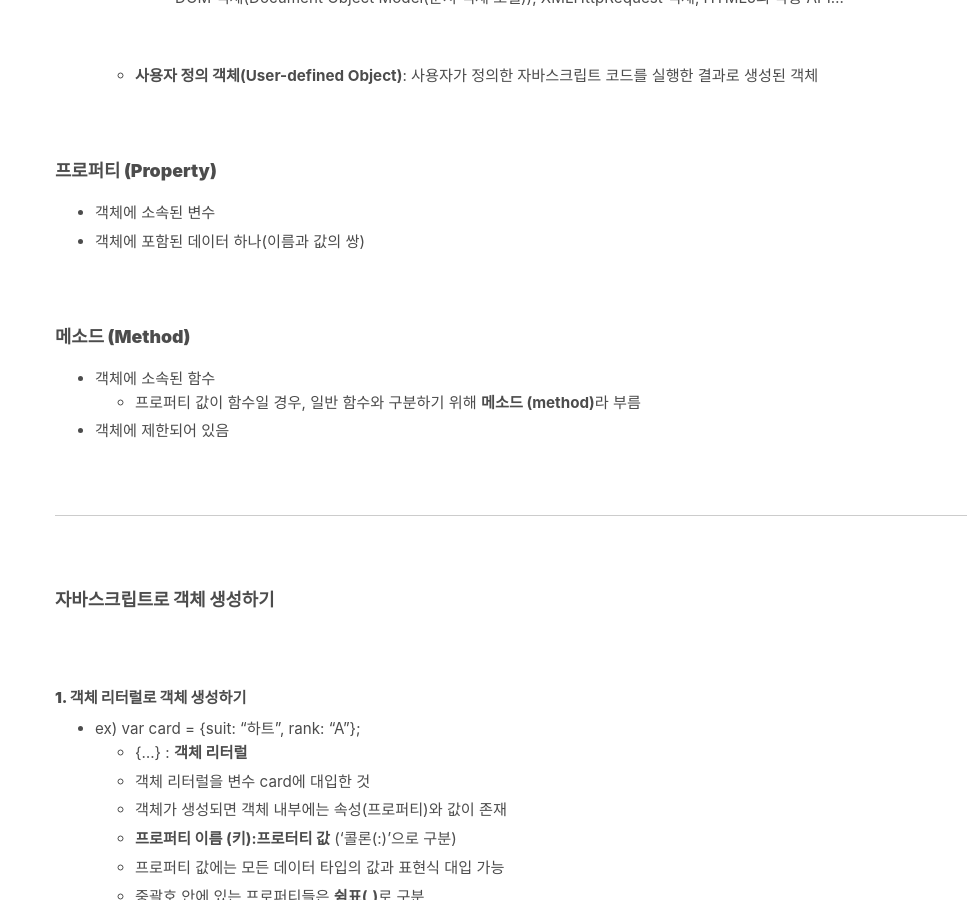
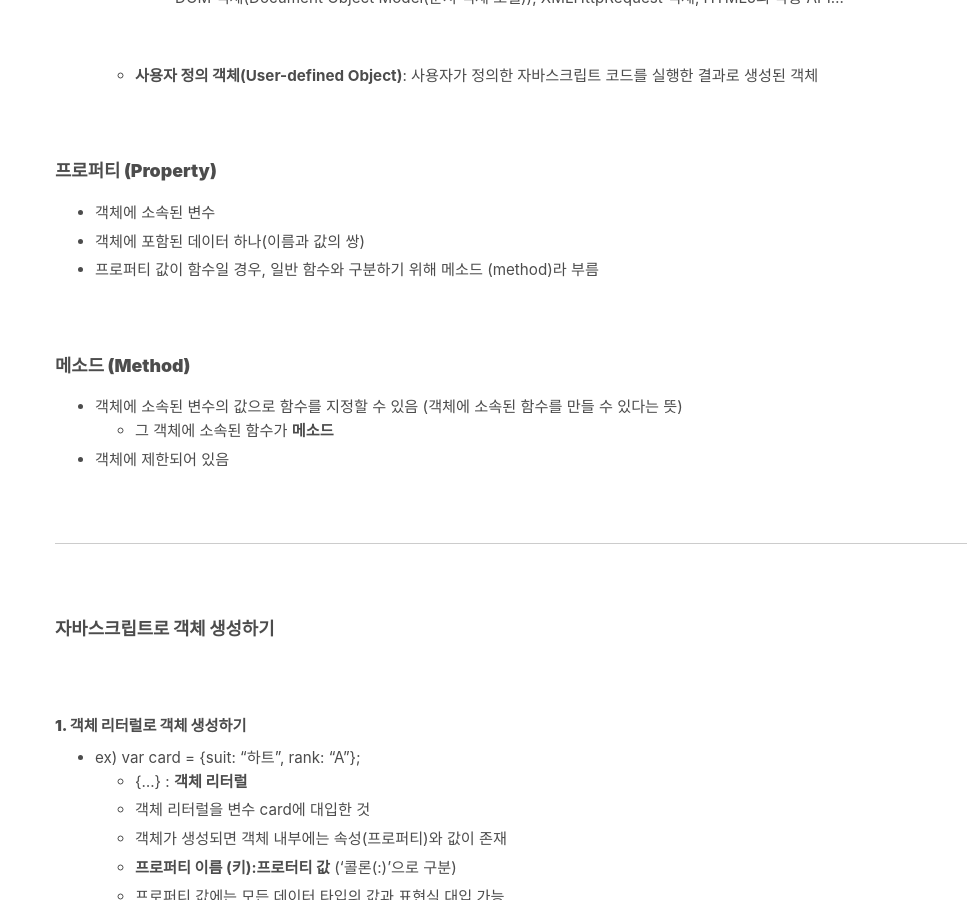
Before and after one commit to absolutelyfullycapable/absolutelyfullycapable.github.io, a Jekyll site: the page built from _posts/2020-09-13-JavaScript-객체의기초와생성방법.md, in a window 1280 px wide and 900 px high, scrolled down 553 px. Shown: the whole window, without its empty margins (305-1280 px from the left). Built offline with Jekyll 4.4.1, drawn with Linux system fonts in a browser that asks for light colours.

Commit message:
Update 2020-09-13-JavaScript-객체의기초와생성방법.md

```diff
--- a/_posts/2020-09-13-JavaScript-객체의기초와생성방법.md
+++ b/_posts/2020-09-13-JavaScript-객체의기초와생성방법.md
@@ -28,13 +28,14 @@ comments: true
 
 - 객체에 소속된 변수
 - 객체에 포함된 데이터 하나(이름과 값의 쌍)
+- 프로퍼티 값이 함수일 경우, 일반 함수와 구분하기 위해 메소드 (method)라 부름
 
 <br>
 
 ### **메소드 (Method)**
 
-- 객체에 소속된 함수
-	- 프로퍼티 값이 함수일 경우, 일반 함수와 구분하기 위해 **메소드 (method)**라 부름
+- 객체에 소속된 변수의 값으로 함수를 지정할 수 있음 (객체에 소속된 함수를 만들 수 있다는 뜻)
+	- 그 객체에 소속된 함수가 **메소드**
 - 객체에 제한되어 있음
 
 <br>
```
